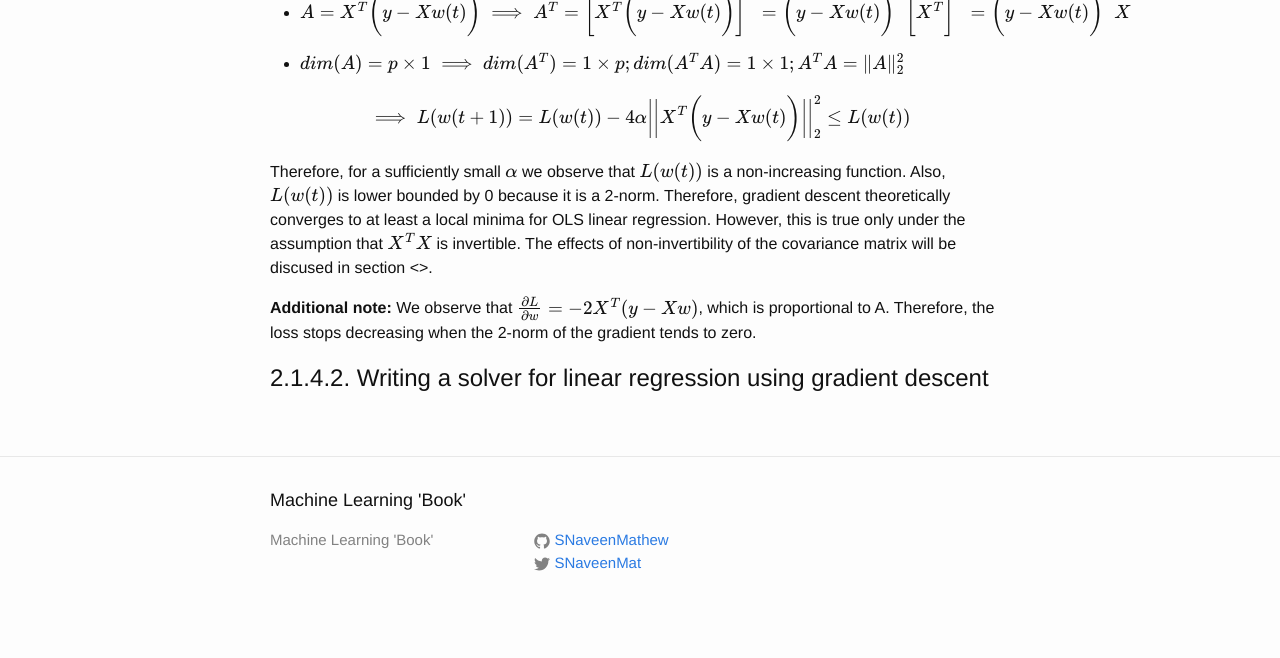
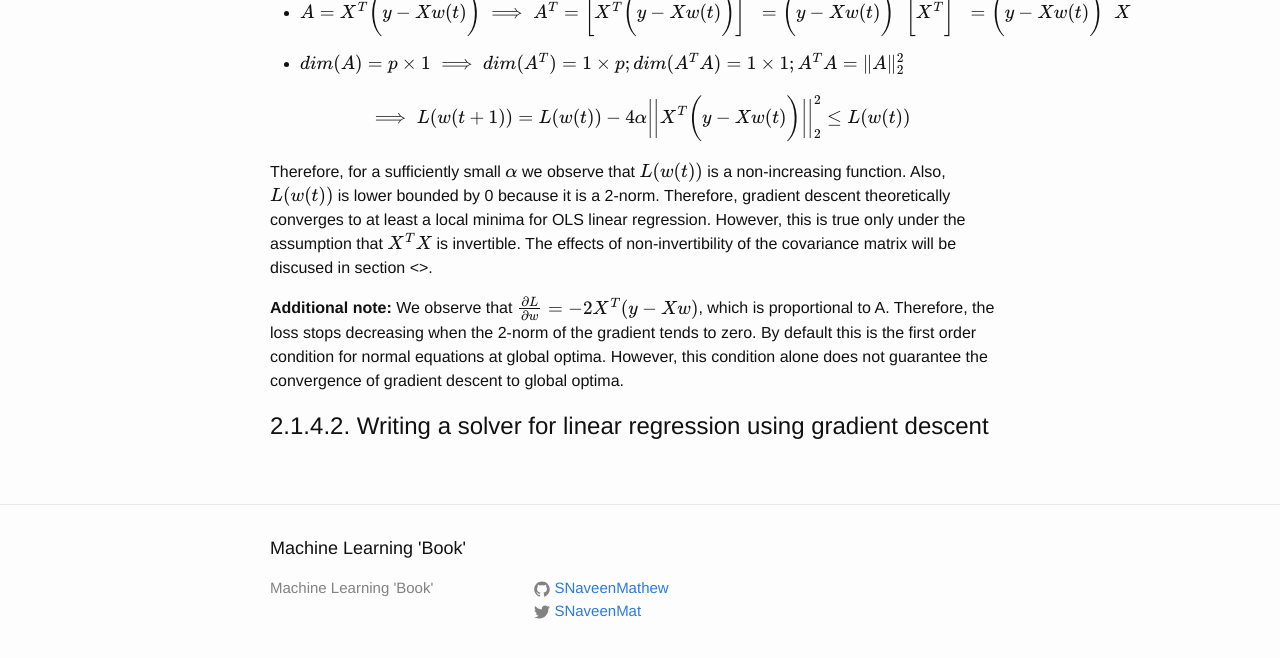
Before and after one commit to SNaveenMathew/ml_book, a Jekyll site: the page built from linear_regression.md, in a window 1280 px wide and 900 px high, scrolled down 11536 px. Shown: the top 658 px of the window. Built offline with Jekyll 4.4.1, drawn with Linux system fonts in a browser that asks for light colours; our own code applies the rules of GitHub Pages for plain Markdown files; formulas are drawn with MathJax 3.

Commit message:
Added note on local optima issue

```diff
--- a/linear_regression.md
+++ b/linear_regression.md
@@ -285,6 +285,6 @@ $$\implies L(w(t + 1)) = L(w(t)) - 4 \alpha \bigg|\bigg|X^T\bigg(y - Xw(t)\bigg)
 
 Therefore, for a sufficiently small $\alpha$ we observe that $L(w(t))$ is a non-increasing function. Also, $L(w(t))$ is lower bounded by 0 because it is a 2-norm. Therefore, gradient descent theoretically converges to at least a local minima for OLS linear regression. However, this is true only under the assumption that $X^TX$ is invertible. The effects of non-invertibility of the covariance matrix will be discused in section <>.
 
-**Additional note:** We observe that $\frac{\partial L}{\partial w} = -2X^T(y-Xw)$, which is proportional to A. Therefore, the loss stops decreasing when the 2-norm of the gradient tends to zero.
+**Additional note:** We observe that $\frac{\partial L}{\partial w} = -2X^T(y-Xw)$, which is proportional to A. Therefore, the loss stops decreasing when the 2-norm of the gradient tends to zero. By default this is the first order condition for normal equations at global optima. However, this condition alone does not guarantee the convergence of gradient descent to global optima.
 
 # 2.1.4.2. Writing a solver for linear regression using gradient descent
```
